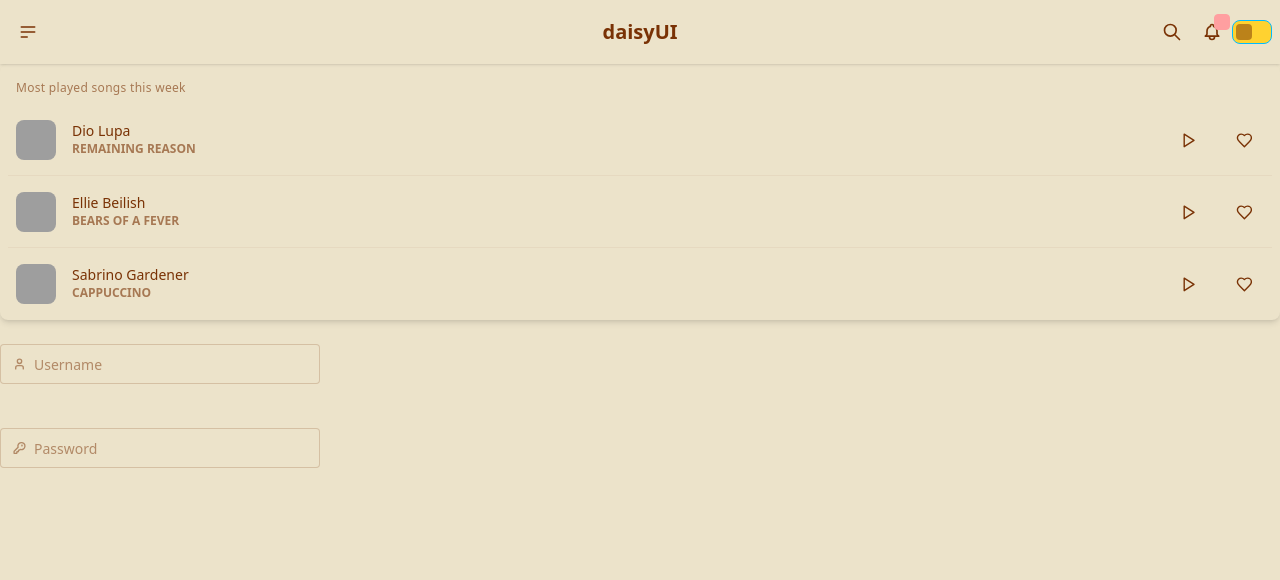
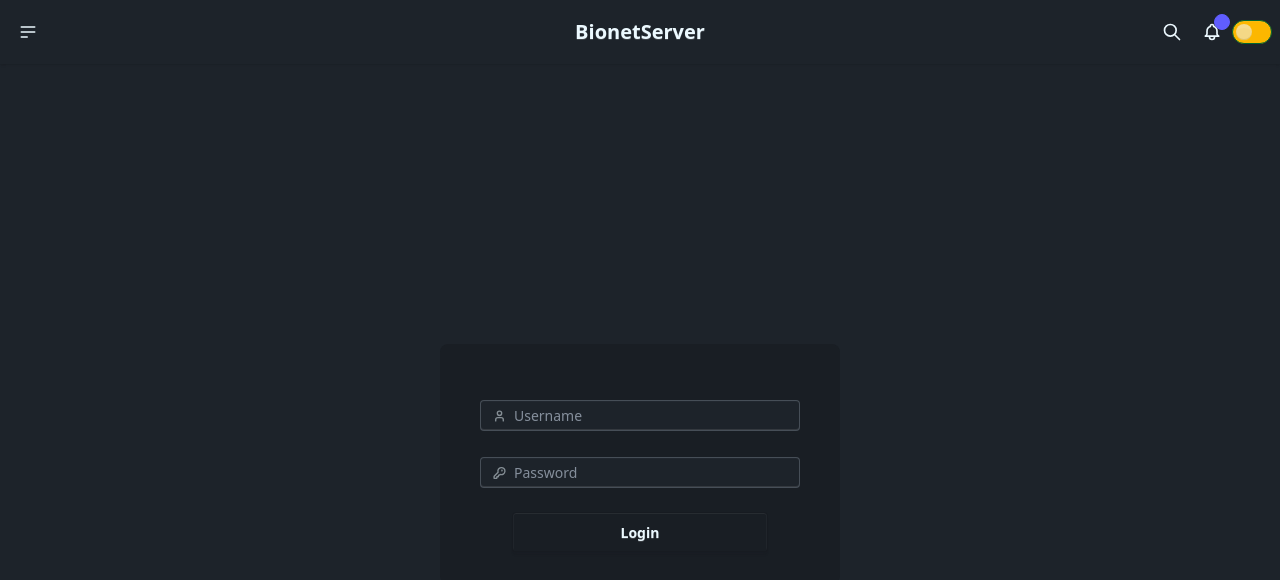
Before and after one commit to Pleinelune-R/BioSerWeb, a Vue app: page /login in a window 1280 px wide. Shown: the top 580 px of the page. Built offline with nearby package versions, Linux system fonts and the light colour scheme; grey boxes are pictures that could not be loaded.

Commit message:
create login page

```diff
--- a/index.html
+++ b/index.html
@@ -1,5 +1,5 @@
 <!doctype html>
-<html lang="en" data-theme="retro">
+<html lang="en" data-theme="dark">
   <head>
     <meta charset="UTF-8" />
     <link rel="icon" type="image/svg+xml" href="/vite.svg" />
--- a/package.json
+++ b/package.json
@@ -10,9 +10,11 @@
   },
   "dependencies": {
     "@tailwindcss/vite": "^4.0.14",
+    "crypto-js": "^4.2.0",
     "daisyui": "^5.0.6",
     "tailwindcss": "^4.0.14",
-    "vue": "^3.5.13"
+    "vue": "^3.5.13",
+    "vue-router": "^4.5.0"
   },
   "devDependencies": {
     "@vitejs/plugin-vue": "^5.2.1",
--- /dev/null
+++ b/public/test.json
@@ -0,0 +1,4 @@
+{
+    "username": "bionet",
+    "password": "Aa123456"
+}
--- a/src/App.vue
+++ b/src/App.vue
@@ -1,29 +1,8 @@
 <template>
   <Navbar />
-
-  <component :is="components[currentComponent]"></component>
+  <router-view></router-view>
 </template>
 
 <script setup>
-  import { ref } from 'vue'
-  import AppList from './components/AppList.vue'
-  import Navbar from './components/Navbar.vue'
-  // import { createMemoryHistory, createRouter } from 'vue-router'
-  // import HomeView from './HomeView.vue'
-  // import AboutView from './AboutView.vue'
-
-  // const routes = [
-  //   { path: '/', component: HomeView },
-  //   { path: '/about', component: AboutView },
-  // ]
-
-  // const router = createRouter({
-  //   history: createMemoryHistory(),
-  //   routes,
-  // })
-
-  const currentComponent = ref('List')
-  const components = {
-    List: AppList,
-  };
+import Navbar from './components/Navbar.vue'
 </script>
--- a/src/components/AppList.vue
+++ /dev/null
@@ -1,68 +0,0 @@
-<template>
-  <ul class="list bg-base-100 rounded-box shadow-md">
-
-  <li class="p-4 pb-2 text-xs opacity-60 tracking-wide">Most played songs this week</li>
-
-  <li class="list-row">
-    <div><img class="size-10 rounded-box" src="https://img.daisyui.com/images/profile/demo/1@94.webp"/></div>
-    <div>
-      <div>Dio Lupa</div>
-      <div class="text-xs uppercase font-semibold opacity-60">Remaining Reason</div>
-    </div>
-    <button class="btn btn-square btn-ghost">
-      <svg class="size-[1.2em]" xmlns="http://www.w3.org/2000/svg" viewBox="0 0 24 24"><g stroke-linejoin="round" stroke-linecap="round" stroke-width="2" fill="none" stroke="currentColor"><path d="M6 3L20 12 6 21 6 3z"></path></g></svg>
-    </button>
-    <button class="btn btn-square btn-ghost">
-      <svg class="size-[1.2em]" xmlns="http://www.w3.org/2000/svg" viewBox="0 0 24 24"><g stroke-linejoin="round" stroke-linecap="round" stroke-width="2" fill="none" stroke="currentColor"><path d="M19 14c1.49-1.46 3-3.21 3-5.5A5.5 5.5 0 0 0 16.5 3c-1.76 0-3 .5-4.5 2-1.5-1.5-2.74-2-4.5-2A5.5 5.5 0 0 0 2 8.5c0 2.3 1.5 4.05 3 5.5l7 7Z"></path></g></svg>
-    </button>
-  </li>
-
-  <li class="list-row">
-    <div><img class="size-10 rounded-box" src="https://img.daisyui.com/images/profile/demo/4@94.webp"/></div>
-    <div>
-      <div>Ellie Beilish</div>
-      <div class="text-xs uppercase font-semibold opacity-60">Bears of a fever</div>
-    </div>
-    <button class="btn btn-square btn-ghost">
-      <svg class="size-[1.2em]" xmlns="http://www.w3.org/2000/svg" viewBox="0 0 24 24"><g stroke-linejoin="round" stroke-linecap="round" stroke-width="2" fill="none" stroke="currentColor"><path d="M6 3L20 12 6 21 6 3z"></path></g></svg>
-    </button>
-    <button class="btn btn-square btn-ghost">
-      <svg class="size-[1.2em]" xmlns="http://www.w3.org/2000/svg" viewBox="0 0 24 24"><g stroke-linejoin="round" stroke-linecap="round" stroke-width="2" fill="none" stroke="currentColor"><path d="M19 14c1.49-1.46 3-3.21 3-5.5A5.5 5.5 0 0 0 16.5 3c-1.76 0-3 .5-4.5 2-1.5-1.5-2.74-2-4.5-2A5.5 5.5 0 0 0 2 8.5c0 2.3 1.5 4.05 3 5.5l7 7Z"></path></g></svg>
-    </button>
-  </li>
-
-  <li class="list-row">
-    <div><img class="size-10 rounded-box" src="https://img.daisyui.com/images/profile/demo/3@94.webp"/></div>
-    <div>
-      <div>Sabrino Gardener</div>
-      <div class="text-xs uppercase font-semibold opacity-60">Cappuccino</div>
-    </div>
-    <button class="btn btn-square btn-ghost">
-      <svg class="size-[1.2em]" xmlns="http://www.w3.org/2000/svg" viewBox="0 0 24 24"><g stroke-linejoin="round" stroke-linecap="round" stroke-width="2" fill="none" stroke="currentColor"><path d="M6 3L20 12 6 21 6 3z"></path></g></svg>
-    </button>
-    <button class="btn btn-square btn-ghost">
-      <svg class="size-[1.2em]" xmlns="http://www.w3.org/2000/svg" viewBox="0 0 24 24"><g stroke-linejoin="round" stroke-linecap="round" stroke-width="2" fill="none" stroke="currentColor"><path d="M19 14c1.49-1.46 3-3.21 3-5.5A5.5 5.5 0 0 0 16.5 3c-1.76 0-3 .5-4.5 2-1.5-1.5-2.74-2-4.5-2A5.5 5.5 0 0 0 2 8.5c0 2.3 1.5 4.05 3 5.5l7 7Z"></path></g></svg>
-    </button>
-  </li>
-</ul>
-<br>
-<label class="input validator">
-  <svg class="h-[1em] opacity-50" xmlns="http://www.w3.org/2000/svg" viewBox="0 0 24 24"><g stroke-linejoin="round" stroke-linecap="round" stroke-width="2.5" fill="none" stroke="currentColor"><path d="M19 21v-2a4 4 0 0 0-4-4H9a4 4 0 0 0-4 4v2"></path><circle cx="12" cy="7" r="4"></circle></g></svg>
-  <input type="input" required placeholder="Username" pattern="[A-Za-z][A-Za-z0-9\-]*" minlength="3" maxlength="30" title="Only letters, numbers or dash" />
-</label>
-<p class="validator-hint">
-  Must be 3 to 30 characters
-  <br/>containing only letters, numbers or dash
-</p>
-<label class="input validator">
-  <svg class="h-[1em] opacity-50" xmlns="http://www.w3.org/2000/svg" viewBox="0 0 24 24"><g stroke-linejoin="round" stroke-linecap="round" stroke-width="2.5" fill="none" stroke="currentColor"><path d="M2.586 17.414A2 2 0 0 0 2 18.828V21a1 1 0 0 0 1 1h3a1 1 0 0 0 1-1v-1a1 1 0 0 1 1-1h1a1 1 0 0 0 1-1v-1a1 1 0 0 1 1-1h.172a2 2 0 0 0 1.414-.586l.814-.814a6.5 6.5 0 1 0-4-4z"></path><circle cx="16.5" cy="7.5" r=".5" fill="currentColor"></circle></g></svg>
-  <input type="password" required placeholder="Password" minlength="8" pattern="(?=.*\d)(?=.*[a-z])(?=.*[A-Z]).{8,}" title="Must be more than 8 characters, including number, lowercase letter, uppercase letter" />
-</label>
-<p class="validator-hint hidden">
-  Must be more than 8 characters, including
-  <br/>At least one number
-  <br/>At least one lowercase letter
-  <br/>At least one uppercase letter
-</p>
-
-</template>
--- a/src/components/Navbar.vue
+++ b/src/components/Navbar.vue
@@ -16,7 +16,7 @@
   </div>
 
   <div class="navbar-center">
-    <a class="btn btn-ghost text-xl">daisyUI</a>
+    <a class="btn btn-ghost text-xl">BionetServer</a>
   </div>
   <div class="navbar-end">
     <button class="btn btn-ghost btn-circle">
@@ -30,8 +30,10 @@
     </button>
     <input
         type="checkbox"
-        value="abyss"
-        class="toggle theme-controller col-span-2 col-start-1 row-start-1 border-sky-400 bg-amber-300 [--tglbg:var(--color-sky-500)] checked:border-blue-800 checked:bg-blue-300 checked:[--tglbg:var(--color-blue-900)]" />
+        value="light"
+        class="toggle theme-controller col-span-2 col-start-1 row-start-1
+        border-green-800 bg-warning [--tglbg:var(--color-sky-500)]
+        checked:border-blue-800 checked:bg-blue-300 checked:[--tglbg:var(--color-blue-900)]" />
 
   </div>
 </div>
--- a/src/main.js
+++ b/src/main.js
@@ -1,5 +1,8 @@
 import { createApp } from 'vue'
 import './style.css'
 import App from './App.vue'
+import router from './router/index'
 
-createApp(App).mount('#app')
+createApp(App)
+  .use(router)
+  .mount('#app')
--- /dev/null
+++ b/src/router/index.js
@@ -0,0 +1,22 @@
+// src/router/index.js
+import { createRouter, createWebHistory } from 'vue-router'
+import Login from '../view/Login.vue'
+
+const routes = [
+    {
+      path: '/',
+      redirect: '/login'
+    },
+    {
+      path: '/login',
+      name: 'Login',
+      component: Login
+    }
+  ]
+
+const router = createRouter({
+  history: createWebHistory(import.meta.env.BASE_URL),
+  routes
+})
+
+export default router
--- a/src/style.css
+++ b/src/style.css
@@ -9,6 +9,7 @@
   -moz-osx-font-smoothing: grayscale;
 }
 
+
 @import "tailwindcss";
 @plugin "daisyui" {
   themes: all;
--- /dev/null
+++ b/src/view/Login.vue
@@ -0,0 +1,70 @@
+<template>
+    <div class="flex min-h-screen items-center justify-center p-4 sm:p-6 lg:p-8">
+        <!-- 登录框卡片 -->
+        <div class="card w-full max-w-sm bg-base-100 items-center justify-center">
+            <!-- 内部卡片，用于放置登录表单 -->
+            <div class="card bg-base-200 w-100 h-60 items-center justify-center p-8">
+                <br>
+                <!-- 用户名输入框 -->
+                <label class="input validator">
+                    <svg class="h-[1em] opacity-50" xmlns="http://www.w3.org/2000/svg"    viewBox="0 0 24 24">
+                        <g stroke-linejoin="round" stroke-linecap="round" stroke-width="2.5" fill="none" stroke="currentColor">
+                            <path d="M19 21v-2a4 4 0 0 0-4-4H9a4 4 0 0 0-4 4v2"></path>
+                            <circle cx="12" cy="7" r="4"></circle>
+                        </g>
+                    </svg>
+                    <input v-model="username" type="input" required placeholder="Username" pattern="[A-Za-z][A-Za-z0-9\-]*" minlength="3" maxlength="30" title="Only letters, numbers or dash" />
+                </label>
+                <!-- 用户名输入提示 -->
+                <p class="validator-hint">
+                    Must be 3 to 30 characters
+                </p>
+
+                <!-- 密码输入框 -->
+                <label class="input validator">
+                    <svg class="h-[1em] opacity-50" xmlns="http://www.w3.org/2000/svg"    viewBox="0 0 24 24">
+                        <g stroke-linejoin="round" stroke-linecap="round" stroke-width="2.5" fill="none" stroke="currentColor">
+                            <path d="M2.586 17.414A2 2 0 0 0 2 18.828V21a1 1 0 0 0 1 1h3a1 1 0 0 0 1-1v-1a1 1 0 0 1 1-1h1a1 1 0 0 0 1-1v-1a1 1 0 0 1 1-1h.172a2 2 0 0 0 1.414-.586l.814-.814a6.5 6.5 0 1 0-4-4z"></path>
+                            <circle cx="16.5" cy="7.5" r=".5" fill="currentColor"></circle>
+                        </g>
+                    </svg>
+                    <input v-model="password" type="password" required placeholder="Password" minlength="8" pattern="(?=.*\d)(?=.*[a-z])(?=.*[A-Z]).{8,}" title="Must be more than 8 characters, including number, lowercase letter, uppercase letter" />
+                </label>
+                <!-- 密码输入提示 -->
+                <p class="validator-hint hidden">
+                    Must be more than 8 characters, including
+                </p>
+                <br>
+                <button class="btn btn-wide" @click="login">Login</button>
+            </div>
+        </div>
+    </div>
+</template>
+
+<script setup>
+import { ref } from 'vue';
+
+// 定义响应式数据
+const username = ref('');
+const password = ref('');
+
+// 登录函数
+const login = async () => {
+    try {
+        // 读取 test.json  文件
+        const response = await fetch('/test.json');
+        const data = await response.json();
+
+        // 验证用户名和密码
+        if (username.value  === data.username  && password.value  === data.password)  {
+            alert('登录成功！');
+            // 这里可以添加登录成功后的逻辑，例如跳转到主页
+        } else {
+            alert('用户名或密码错误，请重试。');
+        }
+    } catch (error) {
+        console.error(' 读取文件时出错:', error);
+        alert('发生错误，请稍后重试。');
+    }
+};
+</script>
```
Also changed, not shown: 1 other file (tests, documents, lock files or other folders).
